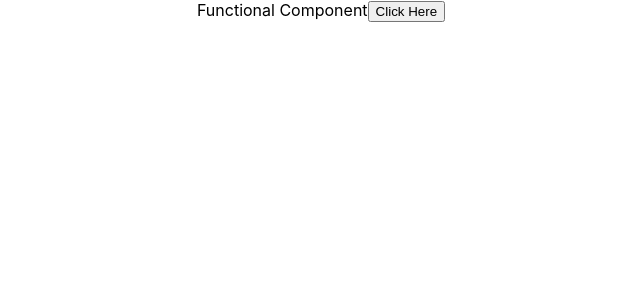
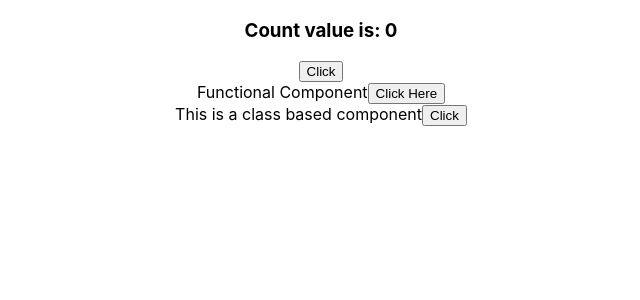
Before and after one commit to zannager/basic-react, a React (Create React App) app in the folder myproject/: page / in a window 1280 px wide. Shown: the top 300 px of the page, without its empty margins (319-959 px from the left). Built offline with nearby package versions, Linux system fonts and the light colour scheme.

Commit message:
handling events

```diff
--- a/myproject/src/App.js
+++ b/myproject/src/App.js
@@ -6,6 +6,7 @@ import Profile from './components/Profile';
 import Counter from './components/Counter';
 import Resume from './components/Resume';
 import FuncitonEvent from './components/FunctionEvent';
+import ClassEvent from './components/ClassEvent';
 
 function App() {
   return (
@@ -13,9 +14,10 @@ function App() {
       {/* <Hello />
       <Message messageContent="this is a message from props"/> */}
       {/* <Profile name="greg" lastname="norman"/> */}
-      {/* <Counter /> */}
+      <Counter />
       {/* <Resume name="Greg"/> */}
       <FuncitonEvent />
+      <ClassEvent />
     </div>
   );
 }
--- /dev/null
+++ b/myproject/src/components/ClassEvent.js
@@ -0,0 +1,16 @@
+import { Component } from "react";
+
+class ClassEvent extends Component{
+
+    handleClick() {
+        console.log("class based event handling")
+    }
+
+    render() {
+        return <div> This is a class based component
+            <button onClick={this.handleClick}>Click</button>
+        </div>
+    }
+}
+
+export default ClassEvent;
--- a/myproject/src/components/Counter.js
+++ b/myproject/src/components/Counter.js
@@ -5,27 +5,28 @@ class Counter extends Component {
     constructor(){
         super();
         this.state = {
-            counter: 10,
+            counter: 0,
         };
+        this.increment = this.increment.bind(this);
     }
-    // increment(){
-    //     this.setState({
-    //         counter: this.state.counter + 1,
-    //     })
-    // }
-
-    decrement(){
+    increment(){
         this.setState({
-            counter: this.state.counter - 1,
+            counter: this.state.counter + 1,
         })
     }
+
+    // // decrement(){
+    // //     this.setState({
+    // //         counter: this.state.counter - 1,
+    // //     })
+    // }
     render() {
         return (<div>
             <h3>Count value is: {this.state.counter} </h3>
-            {/* <button onClick={() => this.increment()}>Click</button> */}
-            <button onClick={() => this.decrement()}>Decrement</button>
-        </div>)
-
+            <button onClick={this.increment}>Click</button>
+            {/* <button onClick={() => this.decrement()}>Decrement</button> */}
+        </div>
+        );
     }
 }
 
```
